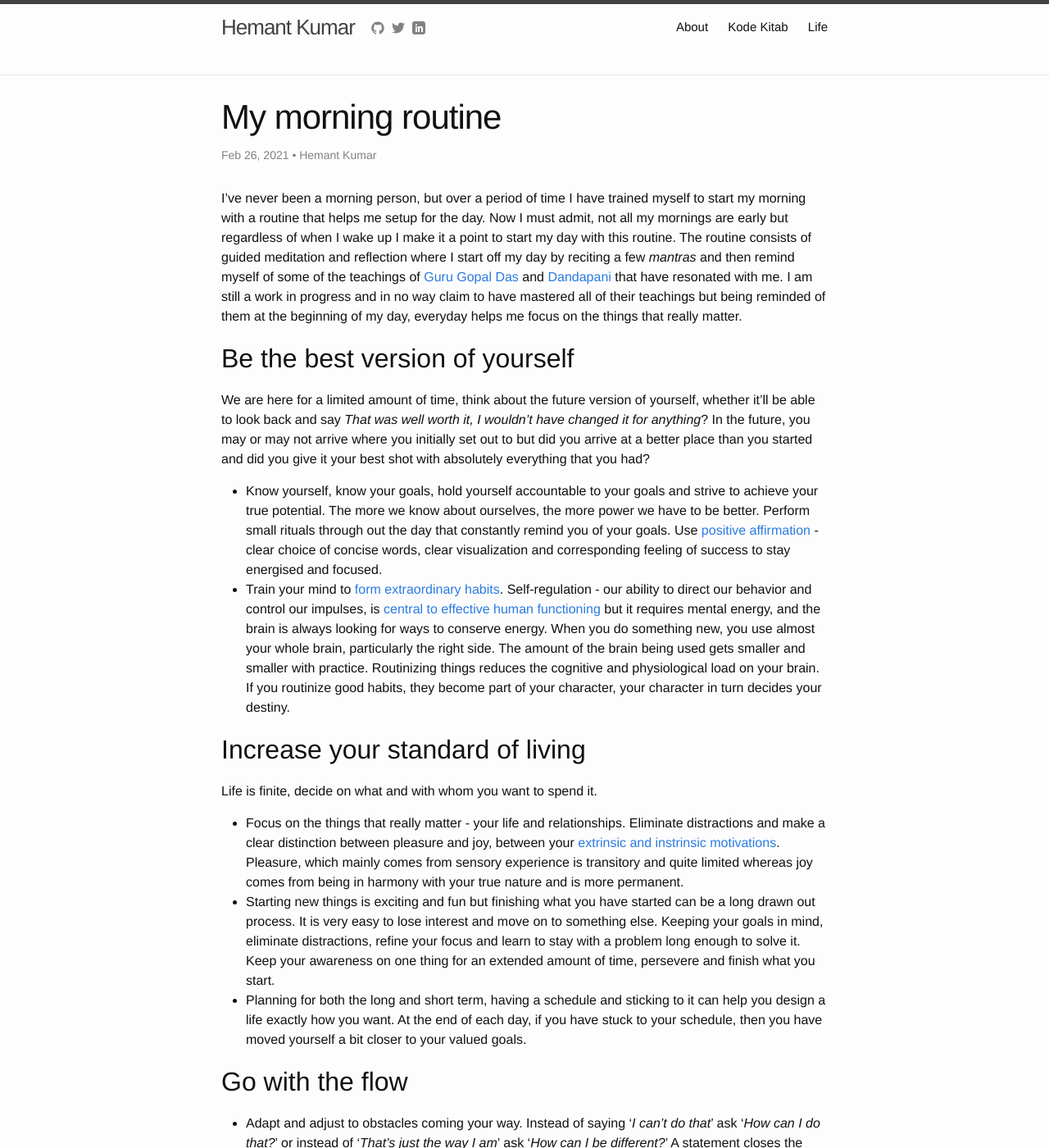
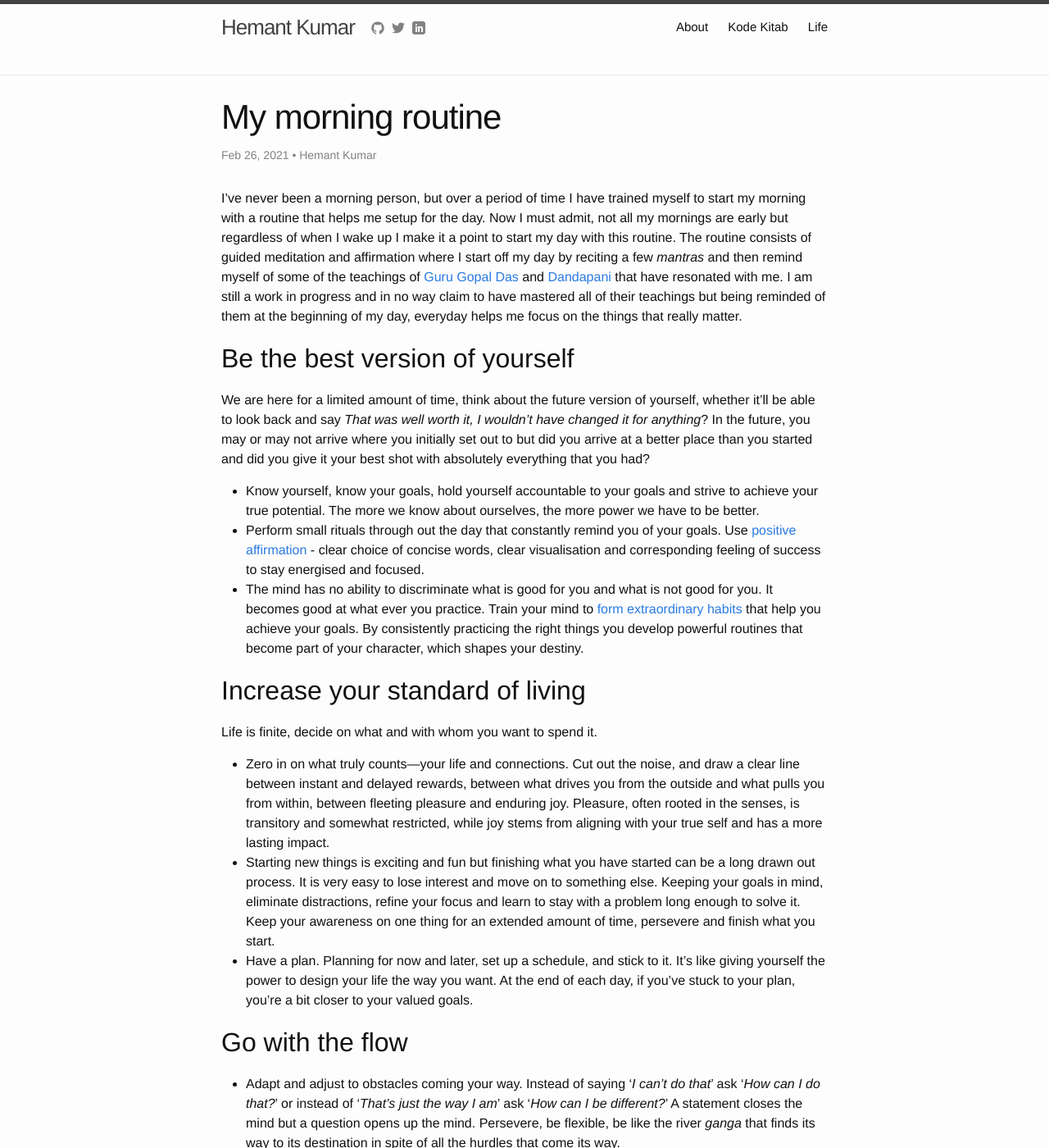
Before and after one commit to hemantksingh/hemantksingh.github.io, a Jekyll site: the page built from _posts/life/2021-02-25-my-morning-routine.markdown, in a window 1280 px wide and 1400 px high. Shown: the whole window at 82% size. Built offline with Jekyll 4.4.1, drawn with Linux system fonts in a browser that asks for light colours; comment, search, counter and statistics services are not loaded; some of the changed text lies outside the part shown.

Commit message:
Minor update

```diff
--- a/_posts/life/2021-02-25-my-morning-routine.markdown
+++ b/_posts/life/2021-02-25-my-morning-routine.markdown
@@ -9,22 +9,23 @@ comments: true
 modified_time: '2022-01-14T05:37:00.000-08:00'
 ---
 
-I've never been a morning person, but over a period of time I have trained myself to start my morning with a routine that helps me setup for the day. Now I must admit, not all my mornings are early but regardless of when I wake up I make it a point to start my day with this routine. The routine consists of guided meditation and reflection where I start off my day by reciting a few *mantras* and then remind myself of some of the teachings of [Guru Gopal Das](https://twitter.com/gaurgopald) and [Dandapani](https://twitter.com/DandapaniLLC) that have resonated with me. I am still a work in progress and in no way claim to have mastered all of their teachings but being reminded of them at the beginning of my day, everyday helps me focus on the things that really matter.
+I've never been a morning person, but over a period of time I have trained myself to start my morning with a routine that helps me setup for the day. Now I must admit, not all my mornings are early but regardless of when I wake up I make it a point to start my day with this routine. The routine consists of guided meditation and affirmation where I start off my day by reciting a few *mantras* and then remind myself of some of the teachings of [Guru Gopal Das](https://twitter.com/gaurgopald) and [Dandapani](https://twitter.com/DandapaniLLC) that have resonated with me. I am still a work in progress and in no way claim to have mastered all of their teachings but being reminded of them at the beginning of my day, everyday helps me focus on the things that really matter.
 
 ## Be the best version of yourself
 
 We are here for a limited amount of time, think about the future version of yourself, whether it'll be able to look back and say *That was well worth it, I wouldn't have changed it for anything*? In the future, you may or may not arrive where you initially set out to but did you arrive at a better place than you started and did you give it your best shot with absolutely everything that you had?
 
-- Know yourself, know your goals, hold yourself accountable to your goals and strive to achieve your true potential. The more we know about ourselves, the more power we have to be better. Perform small rituals through out the day that constantly remind you of your goals. Use [positive affirmation](https://positivepsychology.com/daily-affirmations/) - clear choice of concise words, clear visualization and corresponding feeling of success to stay energised and focused.
-- Train your mind to [form extraordinary habits](https://www.sciencedaily.com/releases/2019/01/190128105227.htm). Self-regulation - our ability to direct our behavior and control our impulses, is [central to effective human functioning](https://www.ncbi.nlm.nih.gov/pmc/articles/PMC5508938/) but it requires mental energy, and the brain is always looking for ways to conserve energy. When you do something new, you use almost your whole brain, particularly the right side. The amount of the brain being used gets smaller and smaller with practice. Routinizing things reduces the cognitive and physiological load on your brain. If you routinize good habits, they become part of your character, your character in turn decides your destiny.
+- Know yourself, know your goals, hold yourself accountable to your goals and strive to achieve your true potential. The more we know about ourselves, the more power we have to be better.
+- Perform small rituals through out the day that constantly remind you of your goals. Use [positive affirmation](https://positivepsychology.com/daily-affirmations/) - clear choice of concise words, clear visualisation and corresponding feeling of success to stay energised and focused.
+- The mind has no ability to discriminate what is good for you and what is not good for you. It becomes good at what ever you practice. Train your mind to [form extraordinary habits](https://www.sciencedaily.com/releases/2019/01/190128105227.htm) that help you achieve your goals. By consistently practicing the right things you develop powerful routines that become part of your character, which shapes your destiny.
 
 ## Increase your standard of living
 
 Life is finite, decide on what and with whom you want to spend it.
 
-- Focus on the things that really matter - your life and relationships. Eliminate distractions and make a clear distinction between pleasure and joy, between your [extrinsic and instrinsic motivations](https://www.healthline.com/health/intrinsic-motivation#extrinsic-motivation). Pleasure, which mainly comes from sensory experience is transitory and quite limited whereas joy comes from being in harmony with your true nature and is more permanent.
+- Zero in on what truly counts—your life and connections. Cut out the noise, and draw a clear line between instant and delayed rewards, between what drives you from the outside and what pulls you from within, between fleeting pleasure and enduring joy. Pleasure, often rooted in the senses, is transitory and somewhat restricted, while joy stems from aligning with your true self and has a more lasting impact.
 - Starting new things is exciting and fun but finishing what you have started can be a long drawn out process. It is very easy to lose interest and move on to something else. Keeping your goals in mind, eliminate distractions, refine your focus and learn to stay with a problem long enough to solve it. Keep your awareness on one thing for an extended amount of time, persevere and finish what you start.
-- Planning for both the long and short term, having a schedule and sticking to it can help you design a life exactly how you want. At the end of each day, if you have stuck to your schedule, then you have moved yourself a bit closer to your valued goals.
+- Have a plan. Planning for now and later, set up a schedule, and stick to it. It's like giving yourself the power to design your life the way you want. At the end of each day, if you've stuck to your plan, you're a bit closer to your valued goals.
 
 ## Go with the flow
 
@@ -48,3 +49,5 @@ Learn to be comfortable while being uncomfortable. Be like the lotus that emerge
   - Silence can be a virtue in situations where your opinions and ideas are challenged and even discarded. Pause, maintain composure, take a moment to call upon your sub conscious and think wether your next course of action is going to allow you to objectively handle the situation at hand.
   - Keeping a distance from the issue at hand is hard because it can engross you completely, however take the time to realise that you are not the issue itself. Detachment from your instinctive mind can help in separation of emotions, thoughts (arising from facing rejection, anger or fear) from your real self.
   - Zoom out of stressful situations and learn to let things go. Remember, at the end of the day all you are striving for is to be free (*mukt*) of sorrow, anxiety and fear - to be in a tranquil state of well being, so before getting into an argument or fighting over a position think whether it will lead you towards freedom (*mukti*).
+
+Now these might seem like lofty practices that are well beyond your immediate reach but the key is to aim high, write your own story and persist in your daily routine to make it happen. The practices that I have shared work for me, but feel free to create and adapt your own inspiring list. There are times when it may feel like you aren't making progress but in order to foster change, you have to be patient with your present self so that it doesn't resent your future self.
```
Also changed, not shown: other parts of _posts/life/2021-02-25-my-morning-routine.markdown (+1 -1 lines).
